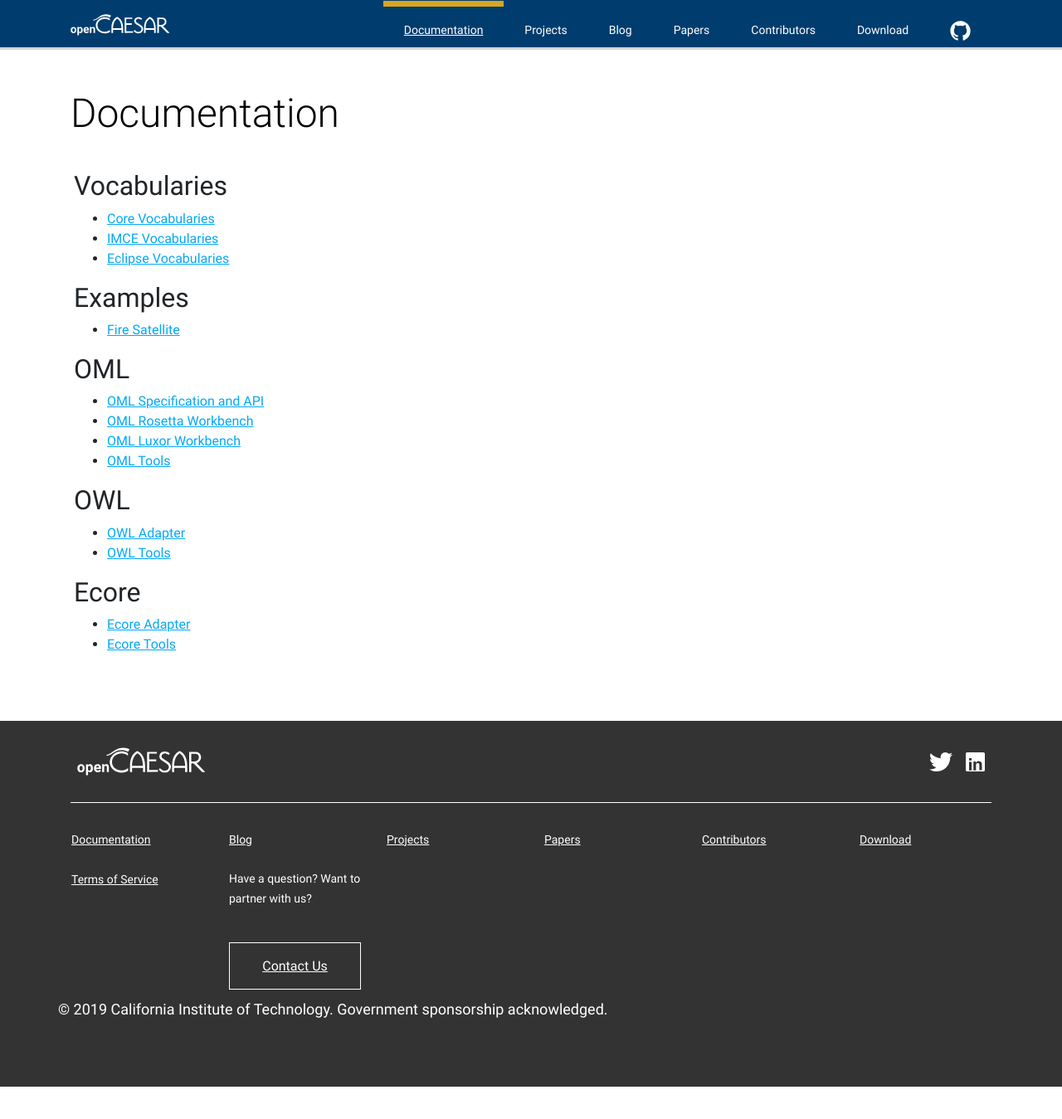
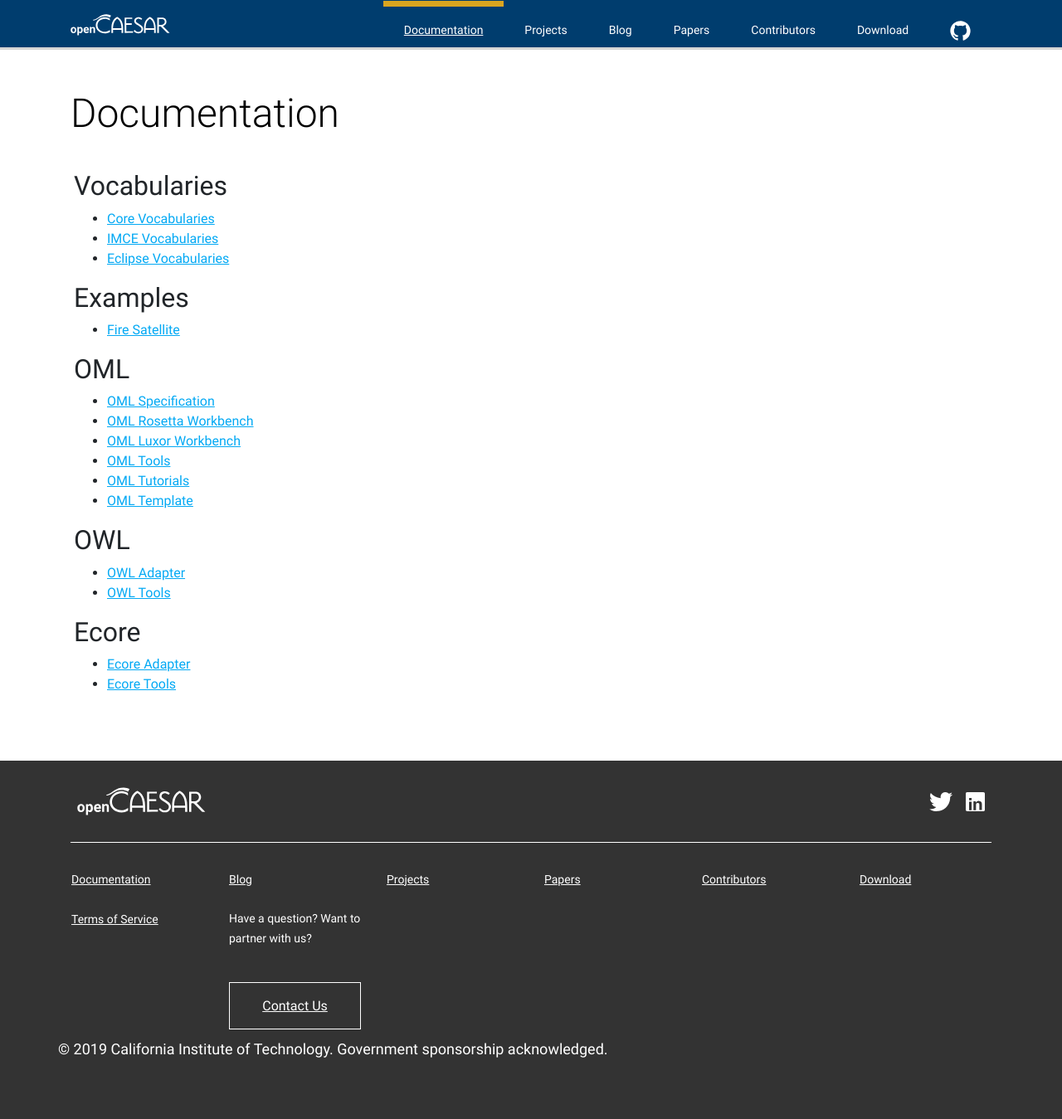
Before and after one commit to opencaesar/opencaesar.github.io, a Jekyll site: the page built from documentation/index.html, in a window 1280 px wide and 1358 px high. Shown: the top 1349 px of the window at 83% size. Built offline with Jekyll 4.4.1, drawn with Linux system fonts in a browser that asks for light colours; nearby versions of some CDN libraries.

Commit message:
projects

```diff
--- a/_data/documentation/03_oml.yml
+++ b/_data/documentation/03_oml.yml
@@ -1,7 +1,7 @@
 title: OML
 contents:
 
-  - name: OML Specification and API
+  - name: OML Specification
     link: http://www.opencaesar.io/oml/
   - name: OML Rosetta Workbench
     link: https://github.com/opencaesar/oml-rosetta/
@@ -9,3 +9,7 @@ contents:
     link: https://github.com/opencaesar/oml-luxor/
   - name: OML Tools
     link: https://github.com/opencaesar/oml-tools/
+  - name: OML Tutorials
+    link: https://github.com/opencaesar/oml-tutorials/
+  - name: OML Template
+    link: https://github.com/opencaesar/oml-template/
```
